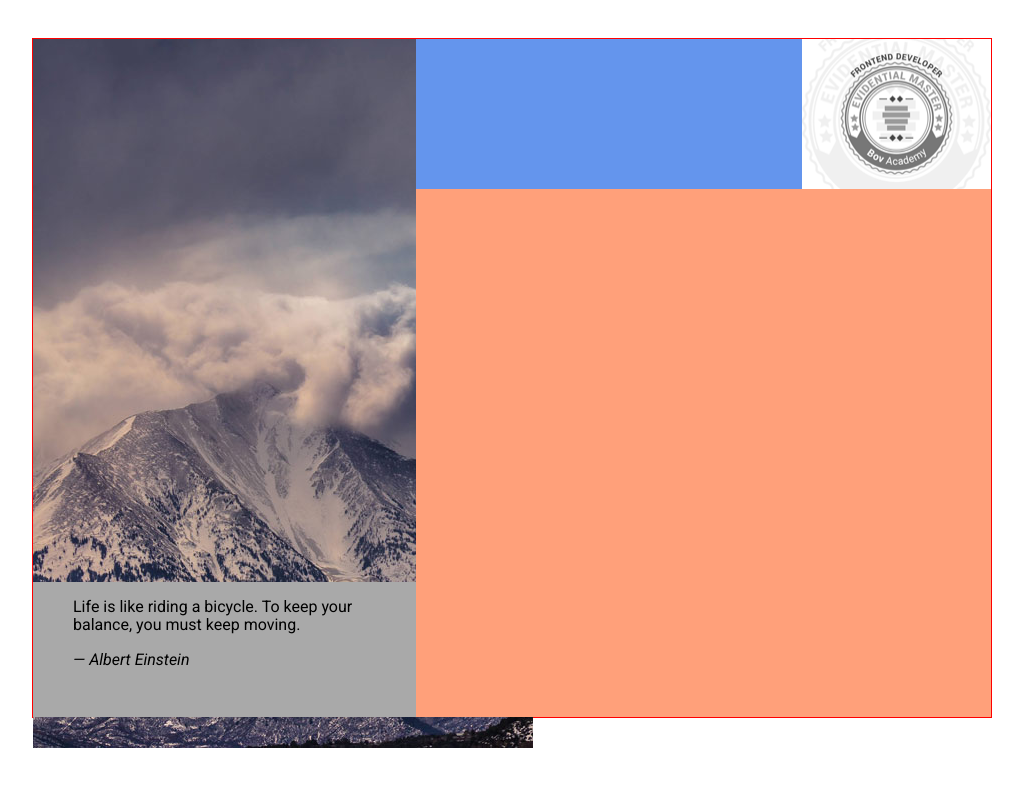
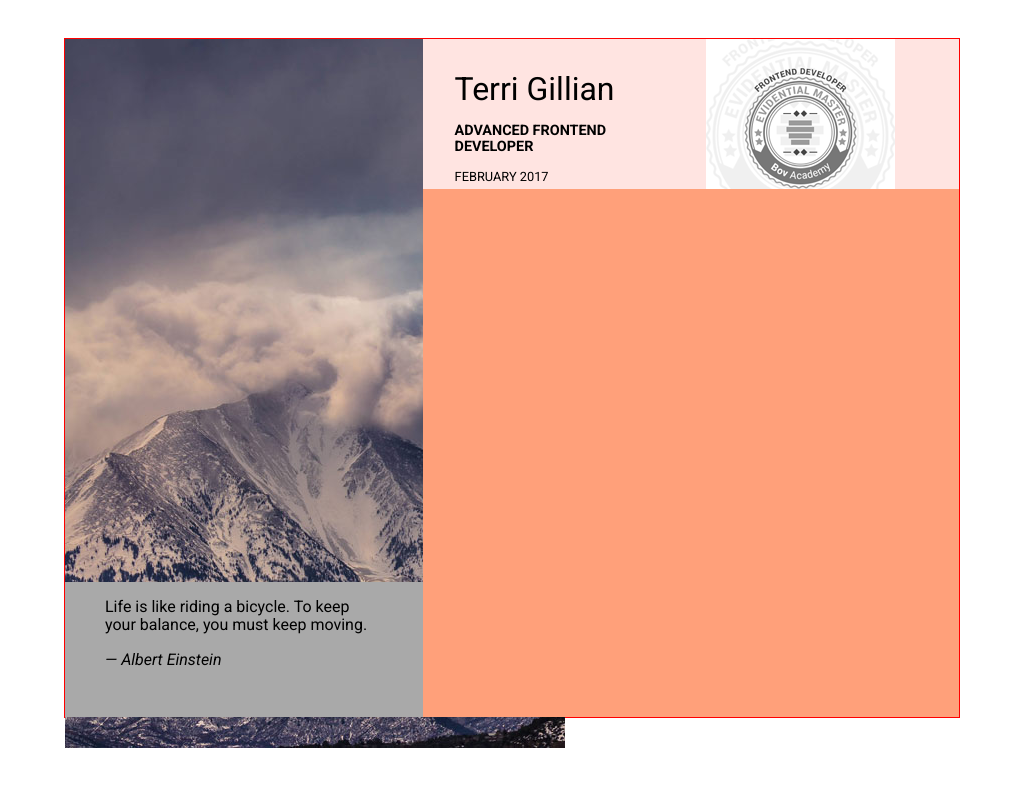
Before and after one commit to sebastianrb/december-hackathon, a plain HTML site: page modal.html in a window 1280 px wide. Shown: the whole page, without its empty margins (128-1151 px from the left). Drawn offline with nearby package versions, Linux system fonts and the light colour scheme.

Commit message:
Incremental commit

```diff
--- a/modal.html
+++ b/modal.html
@@ -28,9 +28,16 @@
     <div class="user-modal__info-block">
       <div class="user-modal__info-block__header">
         <!-- contains user name, career path, evidential badge -->
+        <div class="user-modal__info-block__header__text">
+          <h1 class="student-name">Terri Gillian</h1>
+          <h3 class="career-path__subheader">Advanced Frontend Developer</h3>
+          <p class="graduation-date">February 2017</p>
+        </div>
+        <figure class="user-modal__info-block__header__badge">
+          <img src="BovAcademy_Students_Website_Assets/BovAcademy_EvidentialDegree_Emblem.png" alt="evidential degree emblem">
+        </figure>
       </div>
       <div class="user-modal__info-block__main-content">
-
       </div>
     </div>
   </div>
--- a/styles/modal-min.css
+++ b/styles/modal-min.css
@@ -7,8 +7,8 @@
 /* flex container for the user modal */
 .user-modal__container {
 	height: 85vh;
-	width: 75vw;
-	max-width: 75em;
+	width: 70vw;
+	max-width: 70em;
 	margin: 3% auto;
   display: flex;
   border: solid 1px red;
@@ -48,8 +48,34 @@
 /* Bio info section header (user name, career path, evidential badge) */
 .user-modal__info-block__header {
   height: 22%;
-  background: url(../BovAcademy_Students_Website_Assets/BovAcademy_EvidentialDegree_Emblem.png) cornflowerblue no-repeat right;
+	display: flex;
 }
+
+/*  */
+.user-modal__info-block__header__text {
+	padding: 2em;
+	flex: 2;
+}
+
+.user-modal__info-block__header__badge {
+	margin: 0 4em 0 0;
+}
+
+.student-name {
+	font-weight: 400;
+	margin: 0;
+}
+
+.career-path__subheader {
+	text-transform: uppercase;
+	font-size: 0.9em;
+}
+
+.graduation-date {
+	text-transform: uppercase;
+	font-size: 0.8em;
+}
+
 
 /* Bio info main section container */
 .user-modal__info-block__main-content {
--- a/styles/modal.css
+++ b/styles/modal.css
@@ -7,8 +7,8 @@
 /* flex container for the user modal */
 .user-modal__container {
 	height: 85vh;
-	width: 75vw;
-	max-width: 75em;
+	width: 70vw;
+	max-width: 70em;
 	margin: 3% auto;
   display: flex;
   border: solid 1px red;
@@ -48,8 +48,34 @@
 /* Bio info section header (user name, career path, evidential badge) */
 .user-modal__info-block__header {
   height: 22%;
-  background: url(../BovAcademy_Students_Website_Assets/BovAcademy_EvidentialDegree_Emblem.png) cornflowerblue no-repeat right;
+	display: flex;
 }
+
+/*  */
+.user-modal__info-block__header__text {
+	padding: 2em;
+	flex: 2;
+}
+
+.user-modal__info-block__header__badge {
+	margin: 0 4em 0 0;
+}
+
+.student-name {
+	font-weight: 400;
+	margin: 0;
+}
+
+.career-path__subheader {
+	text-transform: uppercase;
+	font-size: 0.9em;
+}
+
+.graduation-date {
+	text-transform: uppercase;
+	font-size: 0.8em;
+}
+
 
 /* Bio info main section container */
 .user-modal__info-block__main-content {
```
Lines whose indentation alone changed are shown as unchanged.
